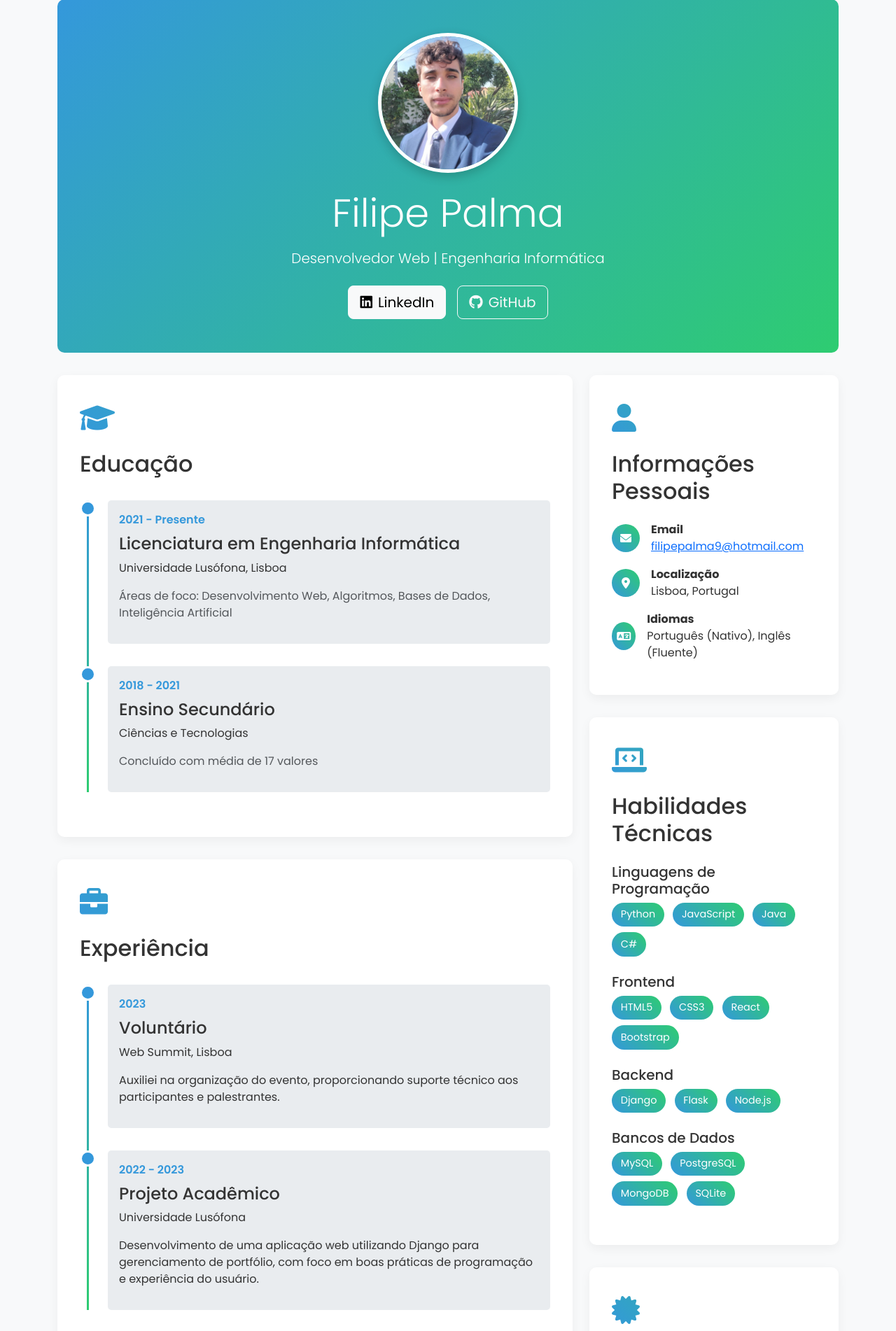
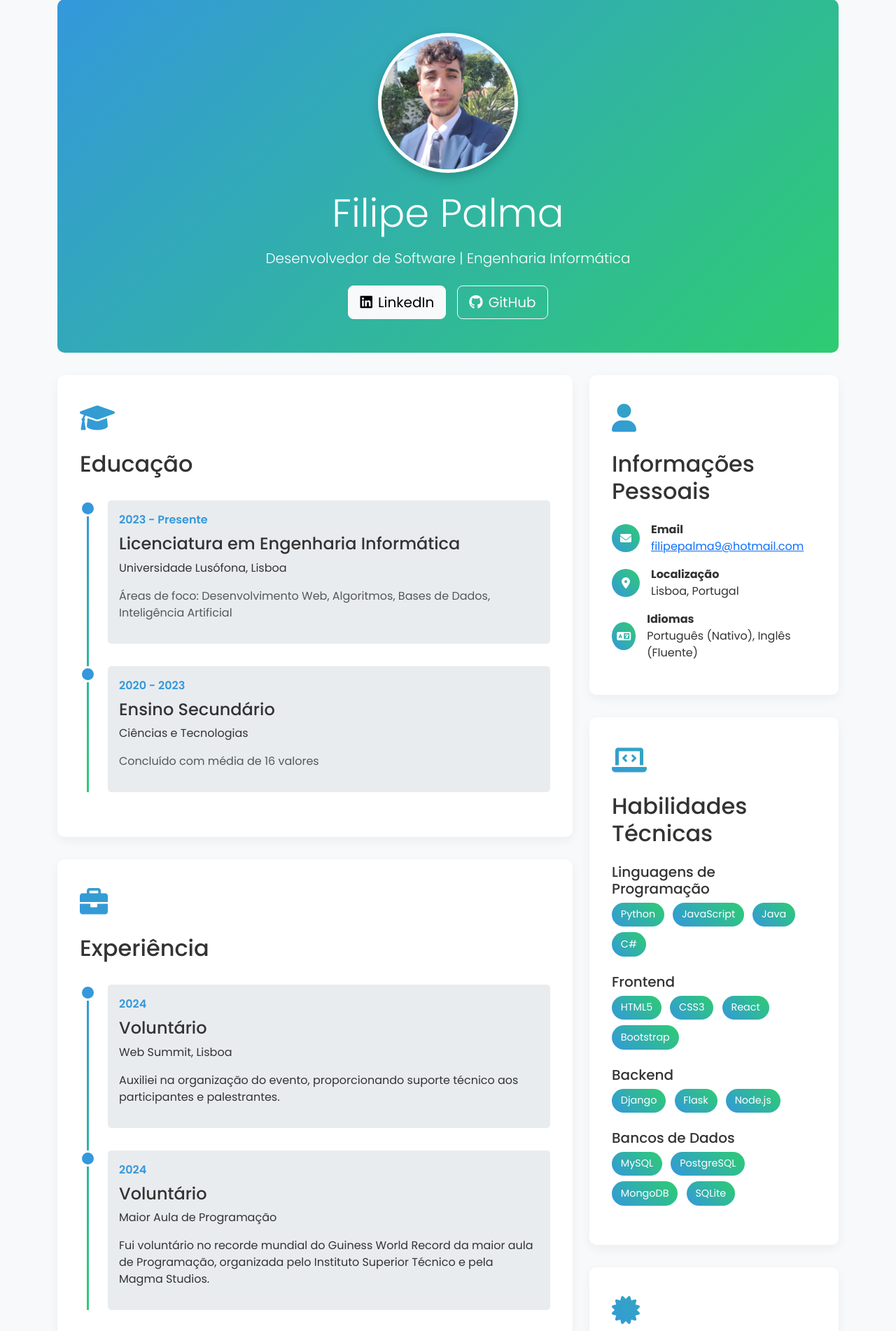
Before and after one commit to filipe-palma/DjangoPWProject, a Django app: page /portfolio/cv/ in a window 1280 px wide. Shown: the part 150-2052 px from the top of the page at 70% size. Run offline with Django 5.2, Linux system fonts and the light colour scheme; data comes from the database, SQL or seed files in the repository; both versions use the stored data as it was after the commit.

Commit message:
Update 12

```diff
--- a/portfolio/templates/portfolio/base.html
+++ b/portfolio/templates/portfolio/base.html
@@ -82,11 +82,10 @@
       <div class="row">
         <div class="col-md-6">
           <h4><i class="fas fa-code"></i> Filipe Palma</h4>
-          <p>Desenvolvedor web e apaixonado por tecnologia</p>
+          <p>Engenheiro informático e apaixonado por tecnologia</p>
           <div class="social-icons mt-3">
-            <a href="#" class="me-3"><i class="fab fa-github"></i></a>
-            <a href="#" class="me-3"><i class="fab fa-linkedin"></i></a>
-            <a href="#" class="me-3"><i class="fab fa-twitter"></i></a>
+            <a href="https://github.com/filipe-palma" class="me-3"><i class="fab fa-github"></i></a>
+            <a href="https://www.linkedin.com/in/filipe-palma/" class="me-3"><i class="fab fa-linkedin"></i></a>
           </div>
         </div>
         <div class="col-md-3">
--- a/portfolio/templates/portfolio/cv.html
+++ b/portfolio/templates/portfolio/cv.html
@@ -167,12 +167,12 @@
         <div class="col-md-8">
           <img src="{% static 'portfolio/images/fotoperfil.jpg' %}" alt="Filipe Palma" class="profile-img mb-4" data-aos="zoom-in">
           <h1 class="display-4 mb-3" data-aos="fade-up" data-aos-delay="200">Filipe Palma</h1>
-          <p class="lead mb-4" data-aos="fade-up" data-aos-delay="300">Desenvolvedor Web | Engenharia Informática</p>
+          <p class="lead mb-4" data-aos="fade-up" data-aos-delay="300">Desenvolvedor de Software | Engenharia Informática</p>
           <div class="d-flex justify-content-center" data-aos="fade-up" data-aos-delay="400">
-            <a href="#" class="btn btn-light btn-lg me-3">
+            <a href="https://www.linkedin.com/in/filipe-palma/" class="btn btn-light btn-lg me-3">
               <i class="fab fa-linkedin me-2"></i>LinkedIn
             </a>
-            <a href="#" class="btn btn-outline-light btn-lg">
+            <a href="https://github.com/filipe-palma" class="btn btn-outline-light btn-lg">
               <i class="fab fa-github me-2"></i>GitHub
             </a>
           </div>
@@ -194,7 +194,7 @@
         <div class="timeline">
           <div class="timeline-item" data-aos="fade-right">
             <div class="timeline-item-content">
-              <div class="timeline-date">2021 - Presente</div>
+              <div class="timeline-date">2023 - Presente</div>
               <h4>Licenciatura em Engenharia Informática</h4>
               <p>Universidade Lusófona, Lisboa</p>
               <p class="text-muted">Áreas de foco: Desenvolvimento Web, Algoritmos, Bases de Dados, Inteligência Artificial</p>
@@ -203,10 +203,10 @@
 
           <div class="timeline-item" data-aos="fade-right" data-aos-delay="100">
             <div class="timeline-item-content">
-              <div class="timeline-date">2018 - 2021</div>
+              <div class="timeline-date">2020 - 2023</div>
               <h4>Ensino Secundário</h4>
               <p>Ciências e Tecnologias</p>
-              <p class="text-muted">Concluído com média de 17 valores</p>
+              <p class="text-muted">Concluído com média de 16 valores</p>
             </div>
           </div>
         </div>
@@ -222,7 +222,7 @@
         <div class="timeline">
           <div class="timeline-item" data-aos="fade-right">
             <div class="timeline-item-content">
-              <div class="timeline-date">2023</div>
+              <div class="timeline-date">2024</div>
               <h4>Voluntário</h4>
               <p>Web Summit, Lisboa</p>
               <p>Auxiliei na organização do evento, proporcionando suporte técnico aos participantes e palestrantes.</p>
@@ -231,10 +231,10 @@
 
           <div class="timeline-item" data-aos="fade-right" data-aos-delay="100">
             <div class="timeline-item-content">
-              <div class="timeline-date">2022 - 2023</div>
-              <h4>Projeto Acadêmico</h4>
-              <p>Universidade Lusófona</p>
-              <p>Desenvolvimento de uma aplicação web utilizando Django para gerenciamento de portfólio, com foco em boas práticas de programação e experiência do usuário.</p>
+              <div class="timeline-date">2024</div>
+              <h4>Voluntário</h4>
+              <p>Maior Aula de Programação</p>
+              <p>Fui voluntário no recorde mundial do Guiness World Record da maior aula de Programação, organizada pelo Instituto Superior Técnico e pela Magma Studios.</p>
             </div>
           </div>
         </div>
@@ -258,10 +258,10 @@
 
         <div class="card" data-aos="fade-right" data-aos-delay="100">
           <div class="card-body">
-            <h4 class="card-title">Biblioteca Virtual</h4>
-            <p class="card-subtitle mb-2 text-muted">Python, Django, SQLite</p>
-            <p class="card-text">Sistema de gerenciamento de livros e empréstimos com interface administrativa e dashboard para usuários.</p>
-            <a href="#" class="btn btn-sm btn-primary">Ver Detalhes</a>
+            <h4 class="card-title">The Night Of The Living DEISI Biblioteca Virtual</h4>
+            <p class="card-subtitle mb-2 text-muted">Java</p>
+            <p class="card-text">Este projecto tem como objectivo o desenvolvimento de uma aplicação (programa) em linguagem Java (versão Java 17) aplicando os conceitos de modelação e Programação Orientada a Objetos (encapsulamento, herança, polimorfismo, etc.).</p>
+            <a href="{% url 'portfolio:projetos' %}" class="btn btn-sm btn-primary">Ver Detalhes</a>
           </div>
         </div>
       </section>
@@ -364,17 +364,17 @@
         <div class="timeline">
           <div class="timeline-item">
             <div class="timeline-item-content">
-              <div class="timeline-date">2023</div>
-              <h5>Python for Everybody</h5>
-              <p class="text-muted">Coursera</p>
+              <div class="timeline-date">2024</div>
+              <h5>Voluntário</h5>
+              <p class="text-muted">Web Summit</p>
             </div>
           </div>
 
           <div class="timeline-item">
             <div class="timeline-item-content">
-              <div class="timeline-date">2022</div>
-              <h5>Web Development Bootcamp</h5>
-              <p class="text-muted">Udemy</p>
+              <div class="timeline-date">2024</div>
+              <h5>Voluntário na Maior Aula de Programação</h5>
+              <p class="text-muted">Guiness World Records</p>
             </div>
           </div>
         </div>
--- a/portfolio/templates/portfolio/index.html
+++ b/portfolio/templates/portfolio/index.html
@@ -26,7 +26,7 @@
   <section class="hero text-center text-white mb-5">
     <div class="hero-content" data-aos="fade-up">
       <h1 id="typing-effect" data-text="Bem-vindo ao meu portfólio!">Bem-vindo ao meu portfólio!</h1>
-      <p class="lead">Desenvolvedor web apaixonado por criar experiências incríveis na web</p>
+      <p class="lead">Engenheiro informático apaixonado por criar experiências incríveis na web</p>
       <div class="mt-4">
         <a href="{% url 'portfolio:projetos' %}" class="btn btn-light btn-lg me-3 animate-pulse">
           <i class="fas fa-project-diagram me-2"></i>Ver Projetos
@@ -43,9 +43,9 @@
     <div class="row align-items-center">
       <div class="col-lg-6" data-aos="fade-right" data-aos-delay="200">
         <h2 class="mb-4">Sobre <span class="highlight-text">Mim</span></h2>
-        <p class="lead mb-4">Sou um desenvolvedor web apaixonado por tecnologia e inovação.</p>
+        <p class="lead mb-4">Sou um engenheiro informático apaixonado por tecnologia e inovação.</p>
         <p>Estou sempre em busca de novos desafios e oportunidades para expandir meu conhecimento e habilidades no desenvolvimento web. Meu objetivo é criar experiências digitais que sejam não apenas visualmente atraentes, mas também funcionais e intuitivas.</p>
-        <a href="{% url 'portfolio:apresentacao' %}" class="btn btn-primary mt-3">
+        <a href="{% url 'portfolio:cv' %}" class="btn btn-primary mt-3">
           <i class="fas fa-user me-2"></i>Saiba mais
         </a>
       </div>
```
Also changed, not shown: db.sqlite3.
